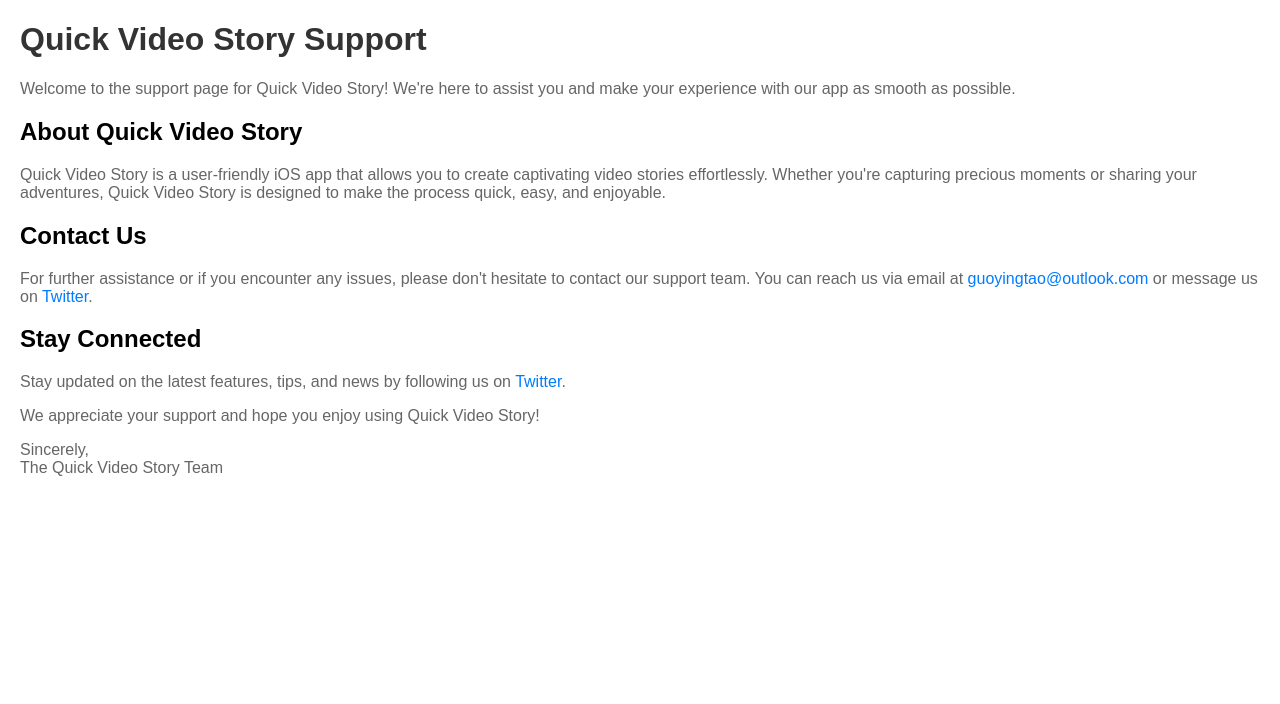
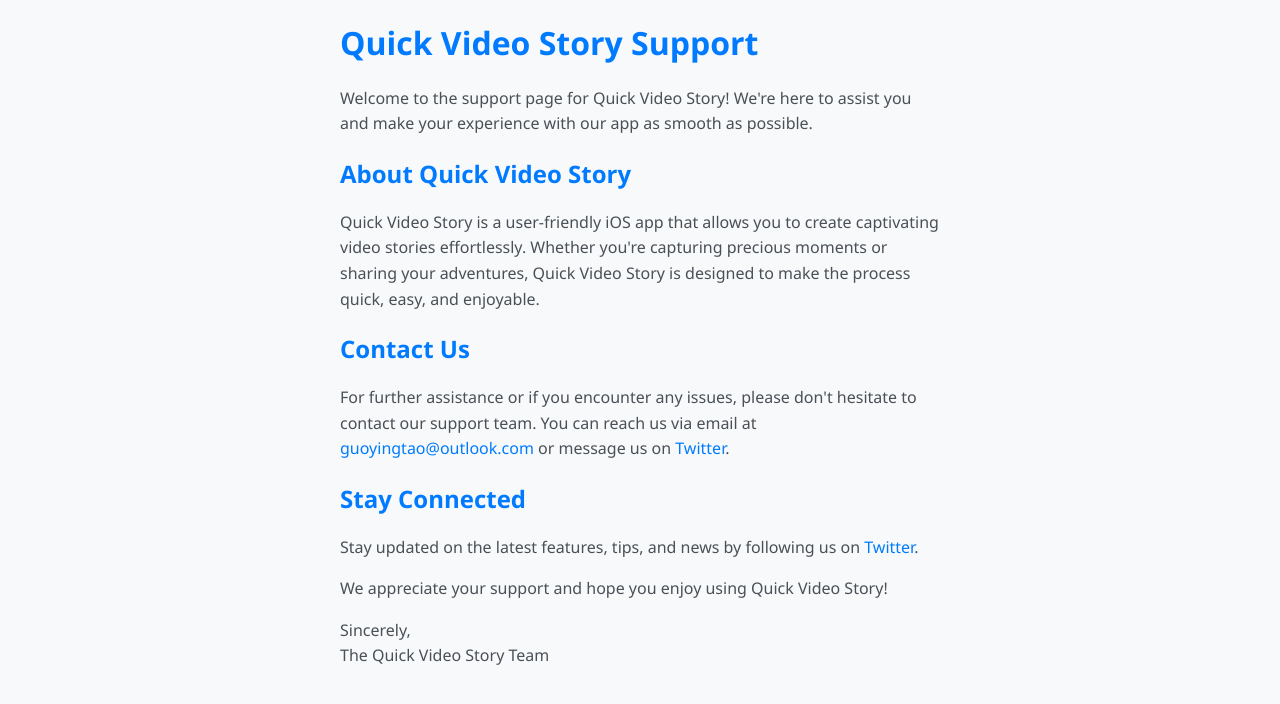
Before and after one commit to guoyingtao/guoyingtao.github.io, a website: page app/story/support.html in a window 1280 px wide. Drawn offline with Linux system fonts and the light colour scheme.

Commit message:
update story support page

```diff
--- a/app/story/support.html
+++ b/app/story/support.html
@@ -6,22 +6,32 @@
     <title>Quick Video Story Support</title>
     <style>
         body {
-            font-family: Arial, sans-serif;
+            font-family: 'Segoe UI', Tahoma, Geneva, Verdana, sans-serif;
             margin: 20px;
+            background-color: #f8f9fa;
+            color: #495057;
         }
-        h1 {
-            color: #333;
+        h1, h2 {
+            color: #007BFF;
         }
         p {
-            color: #666;
+            line-height: 1.6;
         }
         a {
             color: #007BFF;
             text-decoration: none;
         }
+        a:hover {
+            text-decoration: underline;
+        }
+        .container {
+            max-width: 600px;
+            margin: 0 auto;
+        }
     </style>
 </head>
 <body>
+    <div class="container">
         <h1>Quick Video Story Support</h1>
 
         <p>Welcome to the support page for Quick Video Story! We're here to assist you and make your experience with our app as smooth as possible.</p>
@@ -39,5 +49,6 @@
 
         <p>Sincerely,<br>
         The Quick Video Story Team</p>
+    </div>
 </body>
 </html>
```
Lines whose indentation alone changed are shown as unchanged.
